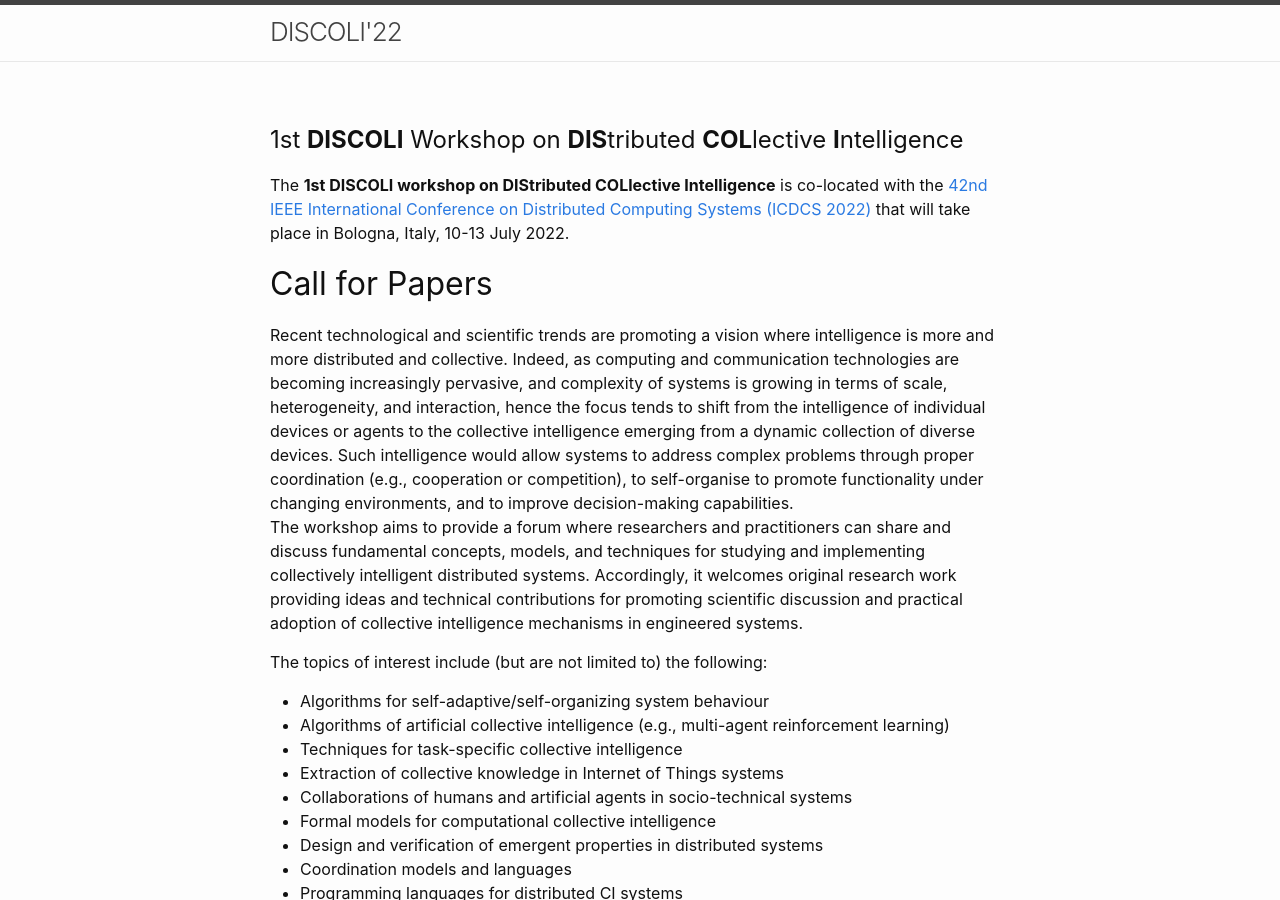
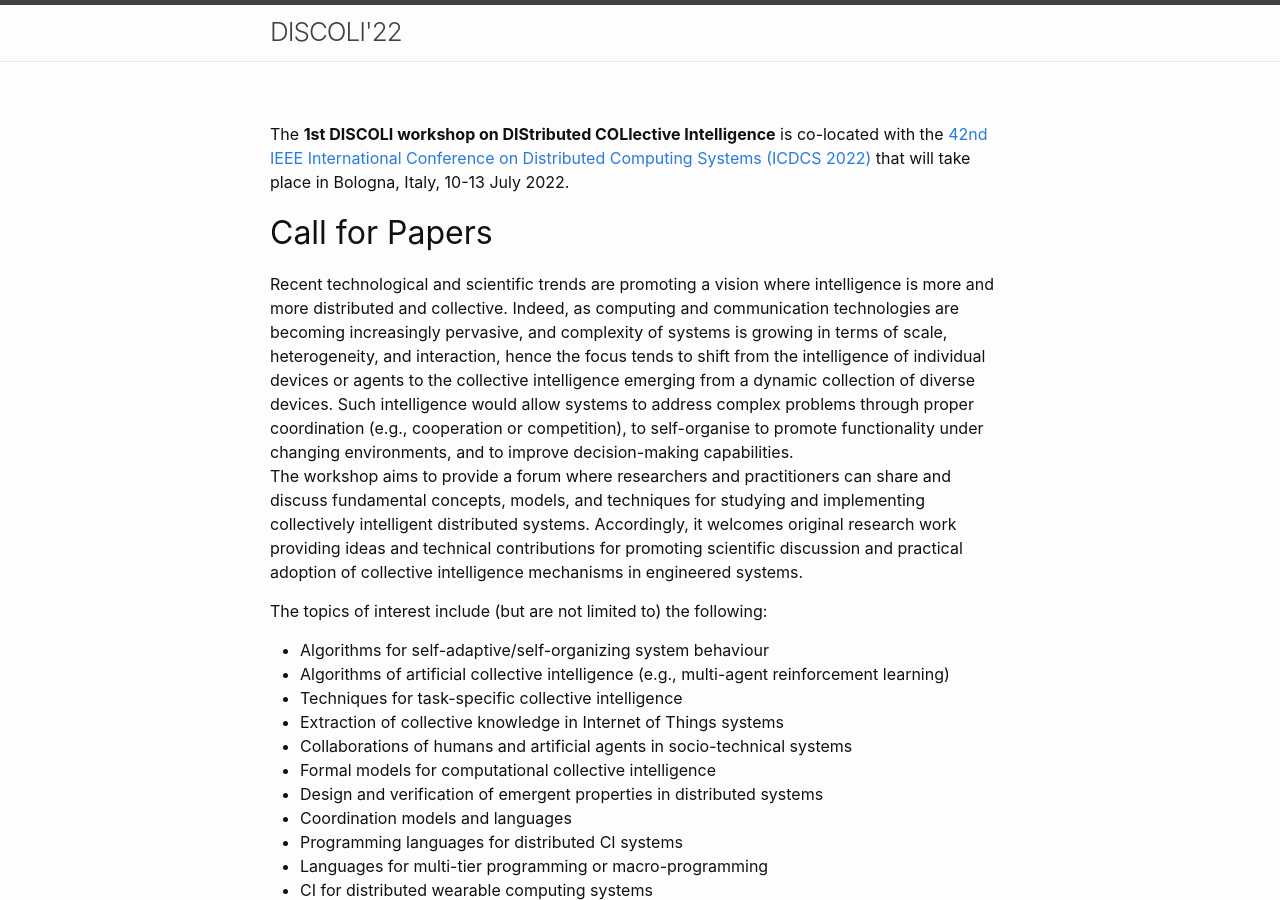
Before and after one commit to discoli-workshop/2023, a Jekyll site: the page built from index.markdown, in a window 1280 px wide and 900 px high. Built offline with Jekyll 4.4.1, drawn with Linux system fonts in a browser that asks for light colours.

Commit message:
Remove redundant title

```diff
--- a/index.markdown
+++ b/index.markdown
@@ -4,8 +4,6 @@
 
 layout: page
 ---
-
-# 1st **DISCOLI** Workshop on **DIS**tributed **COL**lective **I**ntelligence <!-- **** -->
 
 The **1st DISCOLI workshop on DIStributed COLlective Intelligence** is co-located with the [42nd IEEE International Conference on Distributed Computing Systems (ICDCS 2022)](https://icdcs2022.icdcs.org/) that will take place in Bologna, Italy, 10-13 July 2022.
 
```
